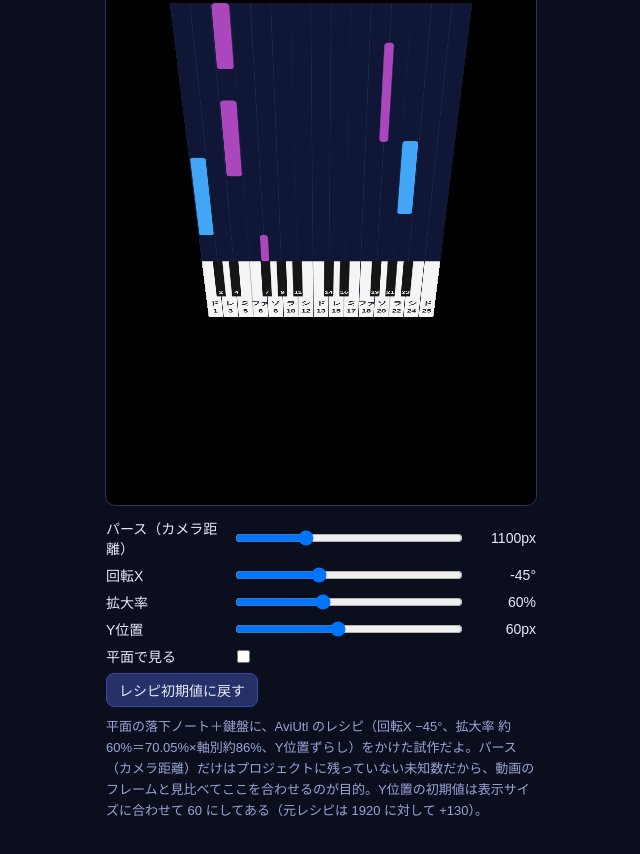
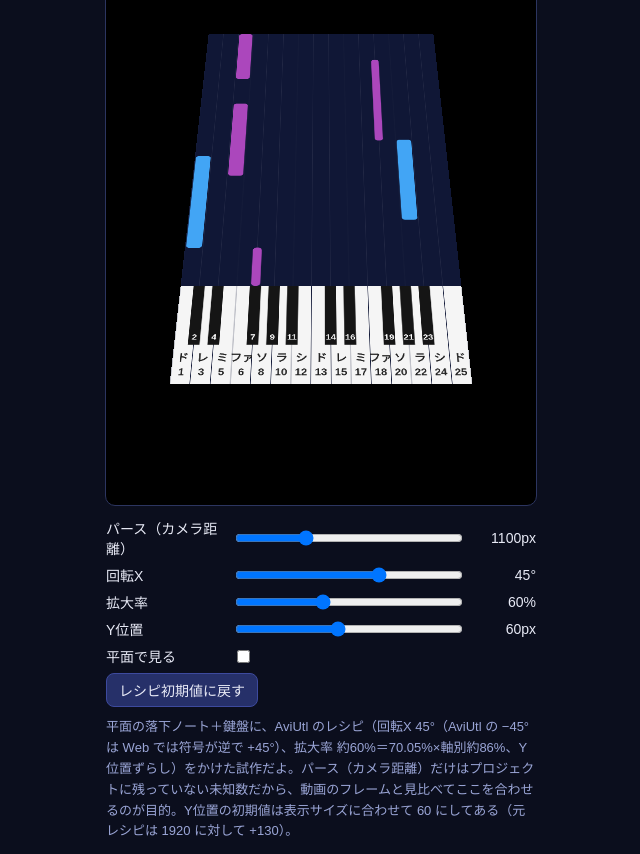
Before and after one commit to YouCuber/virtualcube, a plain HTML site: page www/piano-tilt-test/index.html in a window 1280 px wide. Shown: the part 311-1165 px from the top of the page, without its empty margins (319-959 px from the left). Before the commit the page ends 1144 px from the top, so only its background shows below. Drawn offline with Linux system fonts and the light colour scheme.

Commit message:
傾斜の符号を修正（AviUtl -45° = Web +45°）

```diff
--- a/www/piano-tilt-test/index.html
+++ b/www/piano-tilt-test/index.html
@@ -30,13 +30,13 @@
 </div>
 <div id="controls">
   <div class="crow"><label>パース（カメラ距離）</label><input type="range" id="perspR" min="300" max="3000" step="10" value="1100"><span class="val" id="perspV"></span></div>
-  <div class="crow"><label>回転X</label><input type="range" id="rotR" min="-70" max="0" step="0.5" value="-45"><span class="val" id="rotV"></span></div>
+  <div class="crow"><label>回転X</label><input type="range" id="rotR" min="0" max="70" step="0.5" value="45"><span class="val" id="rotV"></span></div>
   <div class="crow"><label>拡大率</label><input type="range" id="scaleR" min="30" max="110" step="0.5" value="60"><span class="val" id="scaleV"></span></div>
   <div class="crow"><label>Y位置</label><input type="range" id="yR" min="-300" max="500" step="5" value="60"><span class="val" id="yV"></span></div>
   <div class="crow"><label>平面で見る</label><input type="checkbox" id="flatChk"><span></span></div>
   <div class="crow"><button id="resetBtn">レシピ初期値に戻す</button></div>
 </div>
-<p class="note">平面の落下ノート＋鍵盤に、AviUtl のレシピ（回転X −45°、拡大率 約60%＝70.05%×軸別約86%、Y位置ずらし）をかけた試作だよ。パース（カメラ距離）だけはプロジェクトに残っていない未知数だから、動画のフレームと見比べてここを合わせるのが目的。Y位置の初期値は表示サイズに合わせて 60 にしてある（元レシピは 1920 に対して +130）。</p>
+<p class="note">平面の落下ノート＋鍵盤に、AviUtl のレシピ（回転X 45°（AviUtl の −45° は Web では符号が逆で +45°）、拡大率 約60%＝70.05%×軸別約86%、Y位置ずらし）をかけた試作だよ。パース（カメラ距離）だけはプロジェクトに残っていない未知数だから、動画のフレームと見比べてここを合わせるのが目的。Y位置の初期値は表示サイズに合わせて 60 にしてある（元レシピは 1920 に対して +130）。</p>
 <script>
 const cv = document.getElementById('flat'), cx = cv.getContext('2d');
 const W = 1080, H = 1920, KB_H = 430, KB_Y = H - KB_H;
@@ -124,7 +124,7 @@ function apply() {
 }
 for (const id of ['perspR', 'rotR', 'scaleR', 'yR', 'flatChk']) R(id).addEventListener('input', apply);
 R('resetBtn').onclick = () => {
-  R('perspR').value = 1100; R('rotR').value = -45; R('scaleR').value = 60; R('yR').value = 60; R('flatChk').checked = false; apply();
+  R('perspR').value = 1100; R('rotR').value = 45; R('scaleR').value = 60; R('yR').value = 60; R('flatChk').checked = false; apply();
 };
 apply();
 </script>
```
